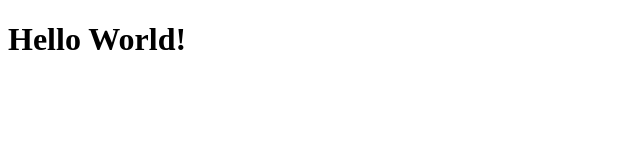
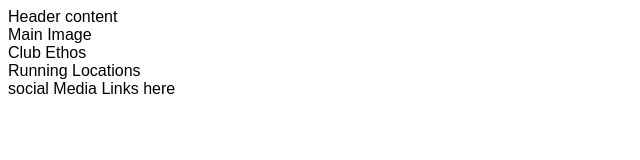
Before and after one commit to Andre-42/LoveRunning, a plain HTML site: page index.html in a window 1280 px wide. Shown: the whole page, without its empty margins (0-640 px from the left). Drawn offline with Linux system fonts and the light colour scheme.

Commit message:
template added

```diff
--- a/assets/css/style.css
+++ b/assets/css/style.css
@@ -0,0 +1,3 @@
+body {
+    font-family: Arial;
+}
--- a/index.html
+++ b/index.html
@@ -1,12 +1,31 @@
 <!DOCTYPE html>
 <html lang="en">
+
 <head>
     <meta charset="UTF-8">
     <meta http-equiv="X-UA-Compatible" content="IE=edge">
     <meta name="viewport" content="width=device-width, initial-scale=1.0">
-    <title>Document</title>
+    <meta name="description" content="Love Running Club for Runners in Dublin">
+    <meta name="keywords" content="love running, running club, ireland, dublin">
+
+    <title>Love Running</title>
+    <link rel="stylesheet" href="assets/css/style.css">
 </head>
+
 <body>
-    <h1>Hello World!</h1>
+    <header>Header content</header>
+    <section>
+        Main Image
+    </section>
+    <section>
+        Club Ethos
+    </section>
+    <section>
+        Running Locations
+    </section>
+    <footer>
+        social Media Links here
+    </footer>
 </body>
+
 </html>
```
